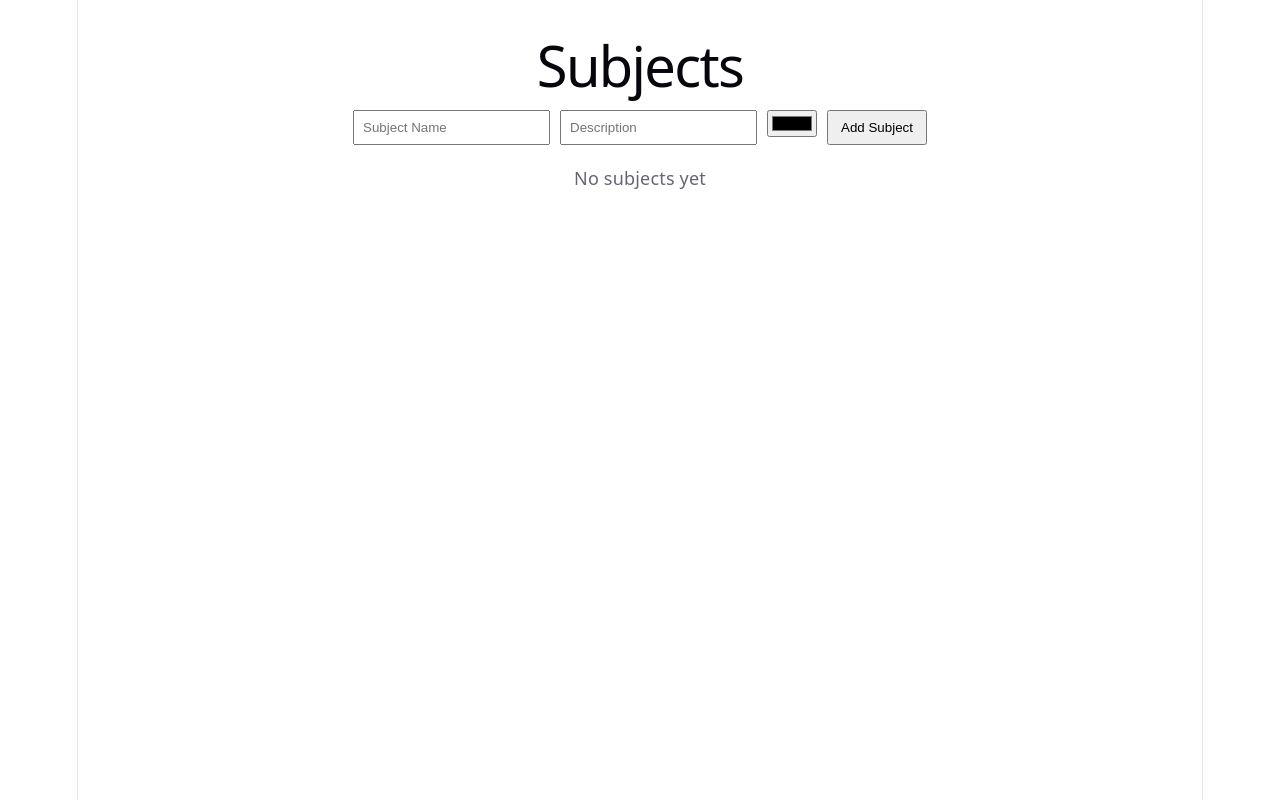
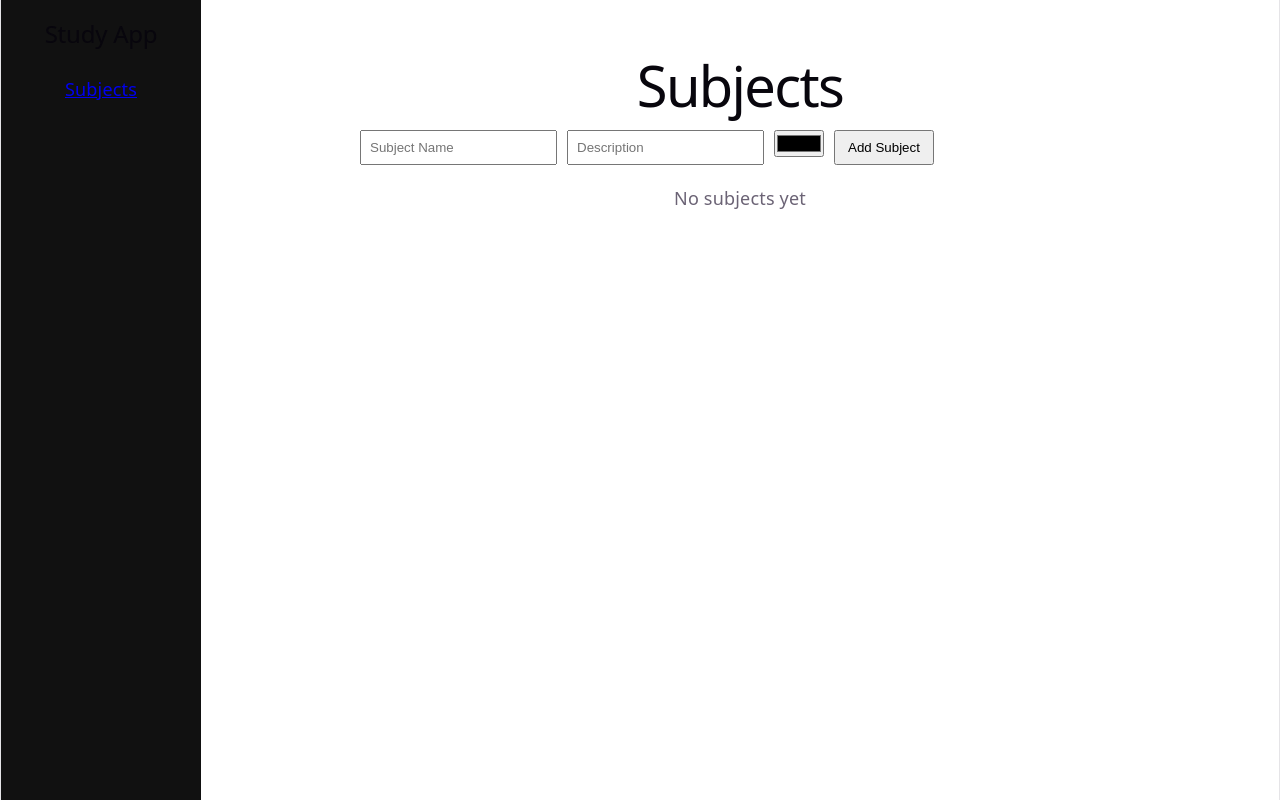
Before and after one commit to alok04966-byte/ai-study-companion, a React (Vite) app: page / in a window 1280 px wide. Built offline with nearby package versions, Linux system fonts and the light colour scheme.

Commit message:
Added Sidebar and Layout components and fixed the layout spacing issue by removing default width

```diff
--- a/src/App.jsx
+++ b/src/App.jsx
@@ -1,7 +1,18 @@
+import { BrowserRouter, Routes, Route } from "react-router-dom";
 import Subjects from "./pages/Subjects";
+import Layout from "./components/layout/Layout";
 
 function App() {
-  return <Subjects />;
+  return (
+    <BrowserRouter>
+      <Layout>
+        <Routes>
+          <Route path="/" element={<Subjects />} />
+          <Route path="/subjects" element={<Subjects />} />
+        </Routes>
+      </Layout>
+    </BrowserRouter>
+  );
 }
 
 export default App;
--- /dev/null
+++ b/src/components/layout/Layout.jsx
@@ -0,0 +1,23 @@
+import Sidebar from "./Sidebar";
+
+function Layout({ children }) {
+  return (
+    <div style={styles.container}>
+      <Sidebar />
+      <div style={styles.content}>{children}</div>
+    </div>
+  );
+}
+
+const styles = {
+  container: {
+    display: "flex",
+    width: "100%",
+  },
+  content: {
+    flex: 1,
+    padding: "20px",
+  },
+};
+
+export default Layout;
--- /dev/null
+++ b/src/components/layout/Sidebar.jsx
@@ -0,0 +1,28 @@
+import { Link } from "react-router-dom";
+
+function Sidebar() {
+  return (
+    <div style={styles.sidebar}>
+      <h2>Study App</h2>
+
+      <nav>
+        <Link to="/subjects">Subjects</Link>
+      </nav>
+    </div>
+  );
+}
+
+const styles = {
+  sidebar: {
+    width: "200px",
+    height: "100vh",
+    background: "#111",
+    color: "#fff",
+    padding: "20px",
+    display: "flex",
+    flexDirection: "column",
+    gap: "20px",
+  },
+};
+
+export default Sidebar;
--- a/src/index.css
+++ b/src/index.css
@@ -50,12 +50,22 @@
   }
 }
 
+* {
+  margin: 0;
+  padding: 0;
+  box-sizing: border-box;
+}
+
+html, body, #root {
+  width: 100%;
+  height: 100%;
+}
+
 body {
   margin: 0;
 }
 
 #root {
-  width: 1126px;
   max-width: 100%;
   margin: 0 auto;
   text-align: center;
```
